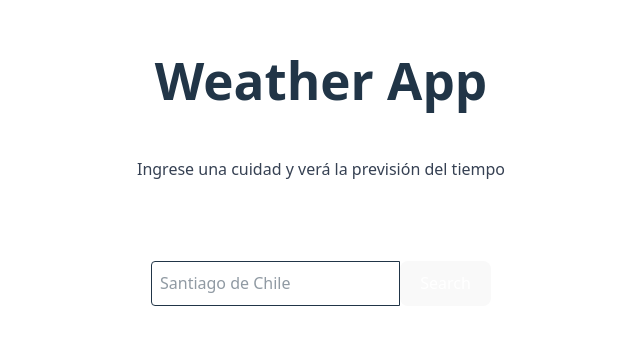
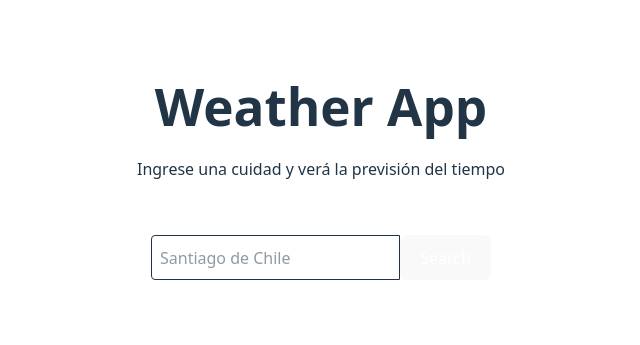
Before and after one commit to rubenalvarado1987/weather-react-web, a React (Vite) app: page / in a window 1280 px wide. Shown: the part 213-558 px from the top of the page, without its empty margins (319-959 px from the left). Built offline with nearby package versions, Linux system fonts and the light colour scheme; no server answers.

Commit message:
ux(detail text color

```diff
--- a/src/pages/App.css
+++ b/src/pages/App.css
@@ -25,7 +25,7 @@
 }
 
 .card {
-  padding: 2em;
+  padding: 5pt;
 }
 
 .read-the-docs {
--- a/src/pages/App.tsx
+++ b/src/pages/App.tsx
@@ -16,7 +16,7 @@ const App: React.FC = () => {
     <>
       <div className="flex justify-center items-center flex-col p-4">
         <h1 className="text-4xl font-bold mb-4 mf-4">Weather App</h1>
-        <p className="text-gray-700 card">
+        <p className="text-cian-700 card">
           Ingrese una cuidad y verá la previsión del tiempo
         </p>
         <SearchBar onSearch={handleSearch} />
```
